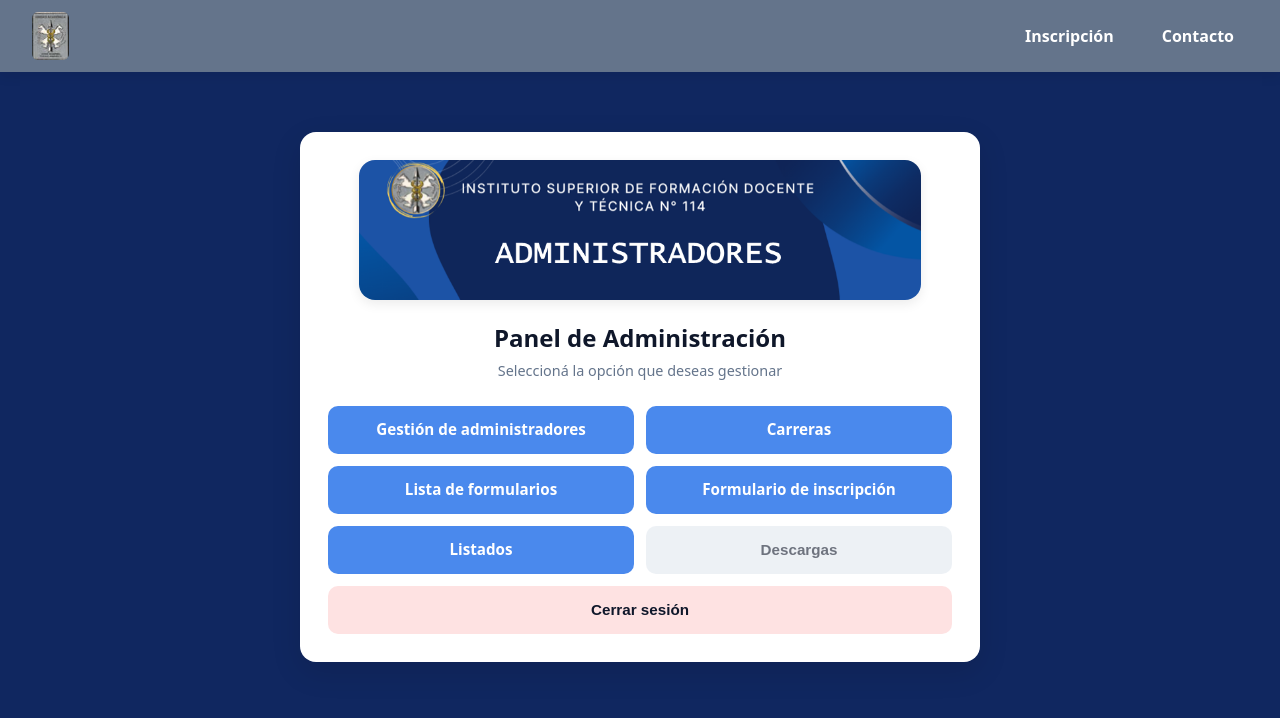
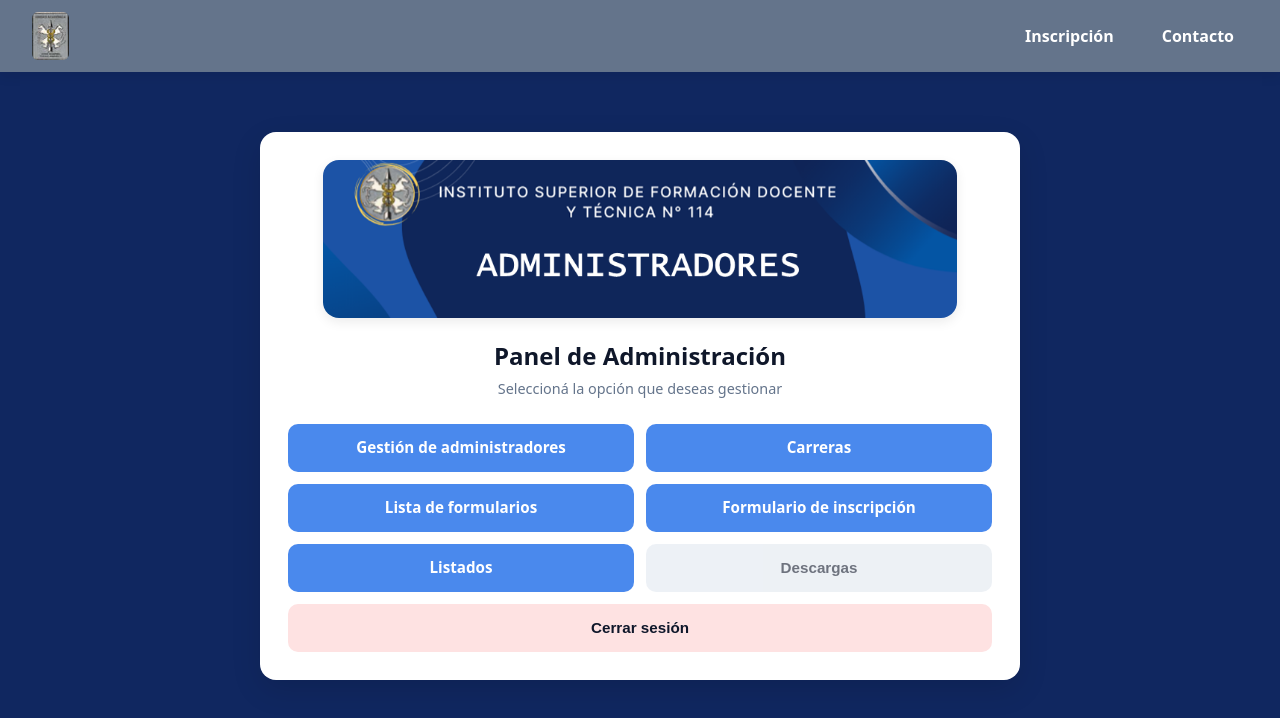
Before and after one commit to Isaacjesusacevedo/PaginaWebTupacAmaru, a Vue app in the folder Frontend/: page / in a window 1280 px wide. Shown: the top 718 px of the page. Built offline with nearby package versions, Linux system fonts and the light colour scheme; no server answers; sample sign-in values are in the browser's storage; a web font is replaced by a local one.

Commit message:
fix: card-center un poco más ancho (max-width: 760px)

```diff
--- a/Frontend/src/assets/css/components/card.css
+++ b/Frontend/src/assets/css/components/card.css
@@ -70,7 +70,7 @@
 .card-center {
   margin-left: auto;
   margin-right: auto;
-  max-width: 680px;
+  max-width: 760px;
 }
 
 /* Card por defecto para el dashboard: más angosto */
```
